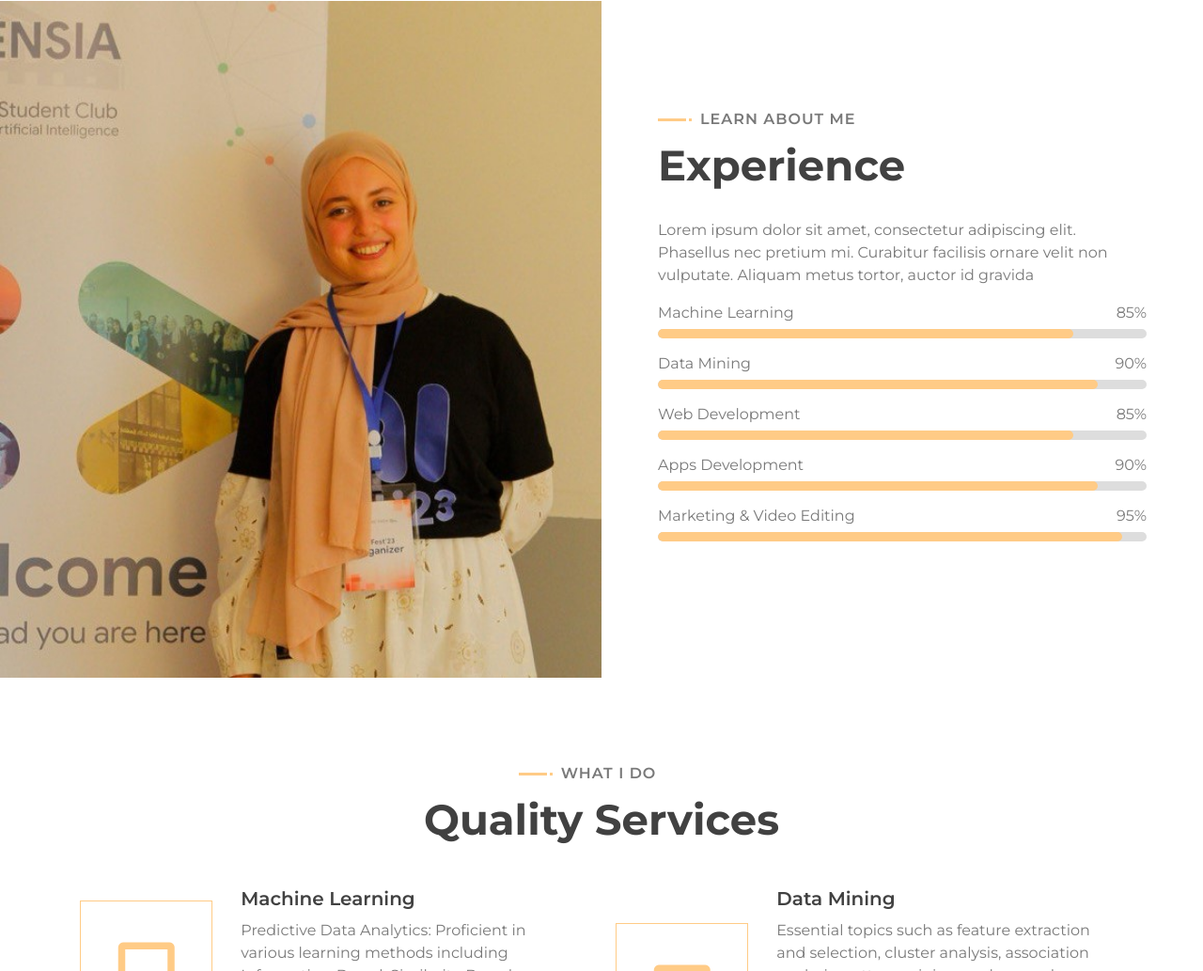
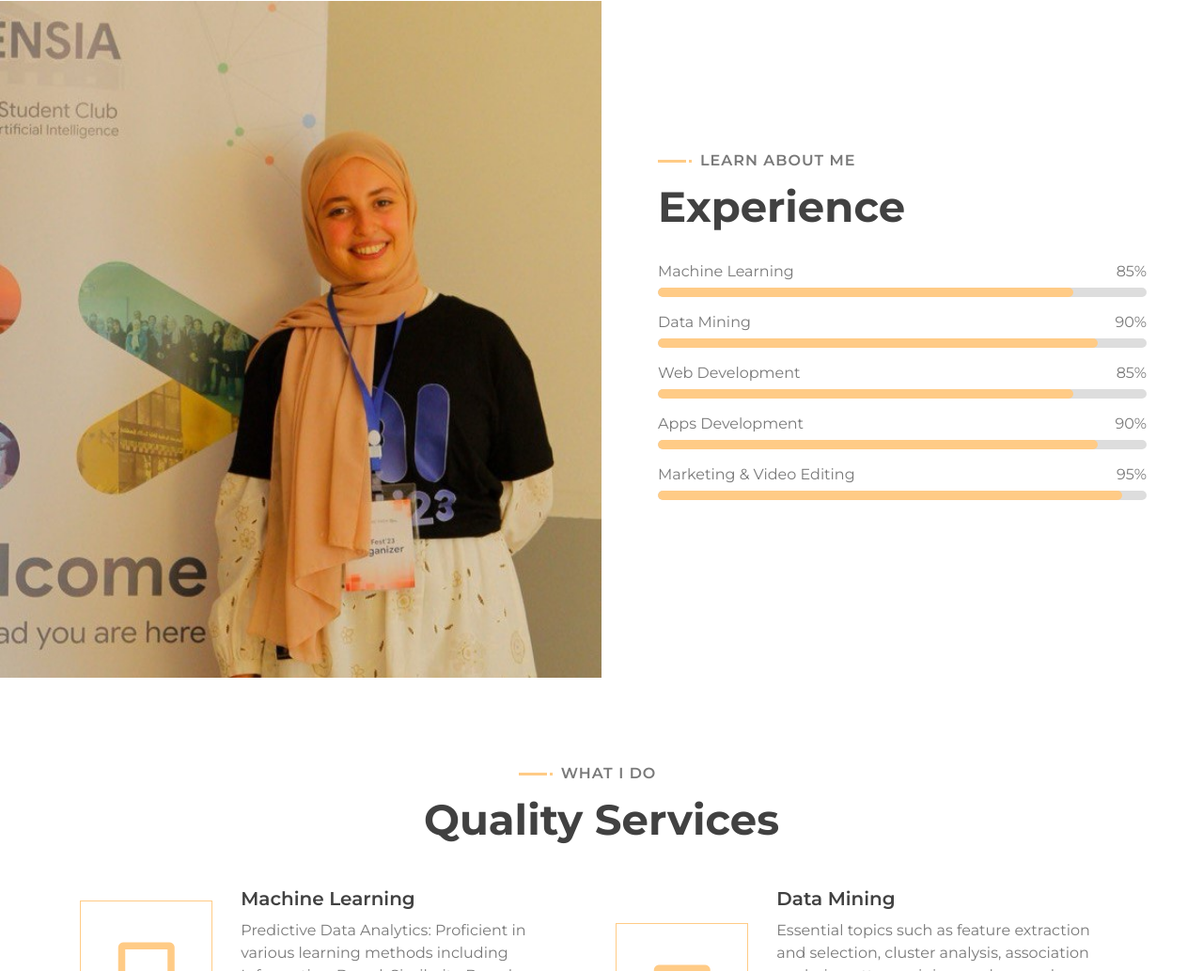
Before and after one commit to hana-afra/cv, a plain HTML site: page index.html in a window 1280 px wide. Shown: the part 919-1952 px from the top of the page at 94% size. Drawn offline with nearby package versions, Linux system fonts and the light colour scheme.

Commit message:
Fixed bug in the hero section and updated styles

```diff
--- a/index.html
+++ b/index.html
@@ -98,9 +98,7 @@
                                 <h2>Experience</h2>
                             </div>
                             <div class="about-text">
-                                <p>
-                                    Lorem ipsum dolor sit amet, consectetur adipiscing elit. Phasellus nec pretium mi. Curabitur facilisis ornare velit non vulputate. Aliquam metus tortor, auctor id gravida
-                                </p>
+
                             </div>
                             <div class="skills">
                                 <div class="skill-name">
```
